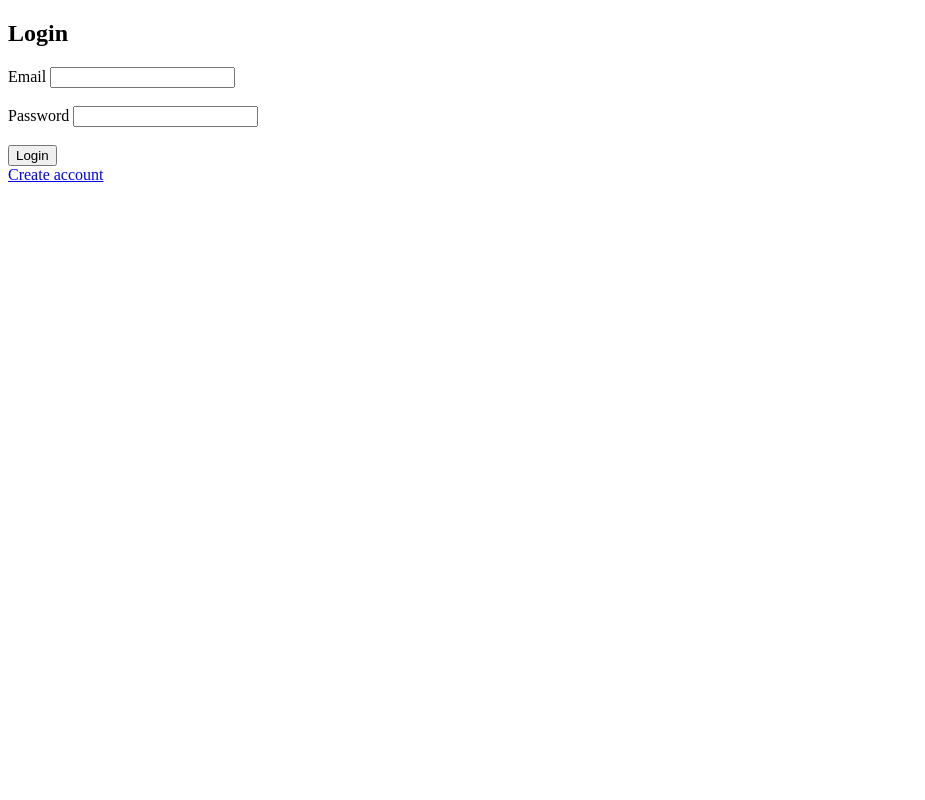
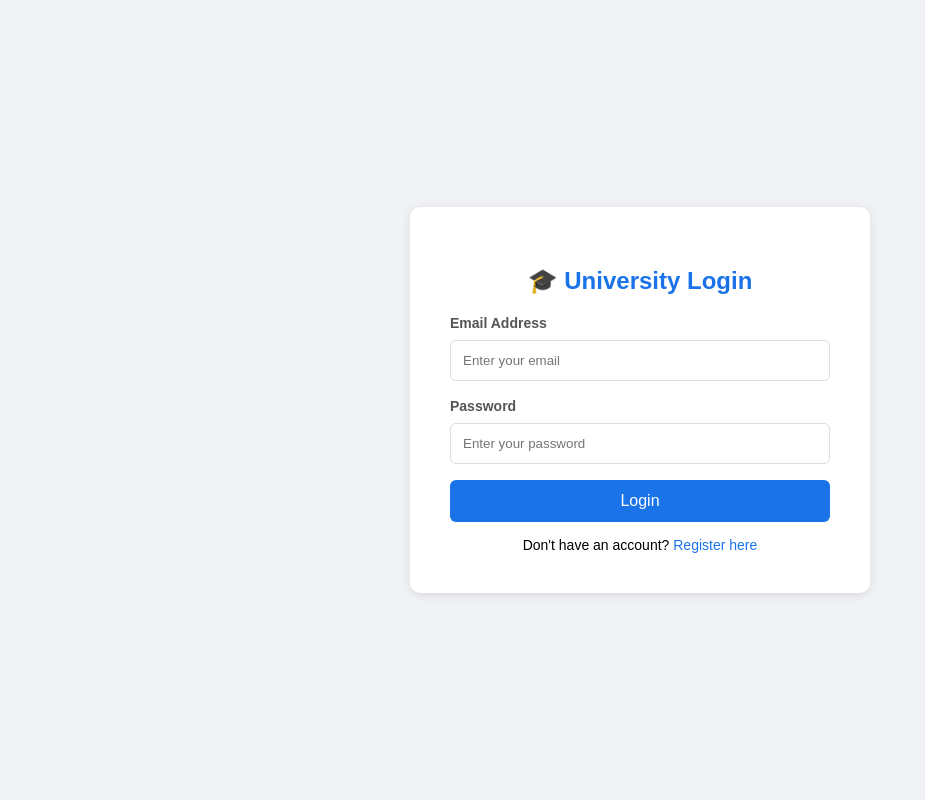
Before and after one commit to nadaabdelhaliem999-hash/university-course-registration-system, a Flask app: page /login in a window 1280 px wide. Shown: the whole page, without its empty margins (0-925 px from the left). Run offline with Flask 3, Linux system fonts and the light colour scheme.

Commit message:
Update login.html

```diff
--- a/templates/login.html
+++ b/templates/login.html
@@ -3,31 +3,107 @@
 <head>
     <meta charset="UTF-8">
     <title>Login</title>
+    <style>
+        body {
+            font-family: Arial, sans-serif;
+            background: #f0f2f5;
+            display: flex;
+            justify-content: center;
+            align-items: center;
+            height: 100vh;
+            margin: 0;
+        }
+        .box {
+            background: white;
+            padding: 40px;
+            border-radius: 10px;
+            box-shadow: 0 2px 10px rgba(0,0,0,0.1);
+            width: 380px;
+        }
+        h2 {
+            text-align: center;
+            color: #1a73e8;
+        }
+        input {
+            width: 100%;
+            padding: 12px;
+            margin: 8px 0 16px 0;
+            border: 1px solid #ddd;
+            border-radius: 6px;
+            box-sizing: border-box;
+        }
+        label {
+            font-size: 14px;
+            color: #555;
+            font-weight: bold;
+        }
+        button {
+            width: 100%;
+            padding: 12px;
+            background: #1a73e8;
+            color: white;
+            border: none;
+            border-radius: 6px;
+            font-size: 16px;
+            cursor: pointer;
+        }
+        button:hover {
+            background: #1558b0;
+        }
+        .error {
+            background: #fdecea;
+            color: #c0392b;
+            padding: 10px;
+            border-radius: 6px;
+            margin-bottom: 15px;
+        }
+        .link {
+            text-align: center;
+            margin-top: 15px;
+            font-size: 14px;
+        }
+        .link a {
+            color: #1a73e8;
+            text-decoration: none;
+        }
+    </style>
 </head>
 <body>
-
-<h2>Login</h2>
+    <div class="box">
+        <h2>🎓 University Login</h2>
 
         {% if error %}
-<p style="color:red;">{{ error }}</p>
+            <div class="error">⚠️ {{ error }}</div>
         {% endif %}
 
         <form method="POST">
 
-    <label for="email">Email</label>
-    <input type="email" id="email" name="email" required>
+            <!-- Email -->
+            <label for="email">Email Address</label>
+            <input
+                type="email"
+                id="email"
+                name="email"
+                placeholder="Enter your email"
+                required
+            >
 
-    <br><br>
-
+            <!-- Password -->
             <label for="password">Password</label>
-    <input type="password" id="password" name="password" required>
-
-    <br><br>
+            <input
+                type="password"
+                id="password"
+                name="password"
+                placeholder="Enter your password"
+                required
+            >
 
             <button type="submit">Login</button>
         </form>
 
-<a href="/register">Create account</a>
-
+        <div class="link">
+            Don't have an account? <a href="/register">Register here</a>
+        </div>
+    </div>
 </body>
 </html>
```
Lines whose indentation alone changed are shown as unchanged.
